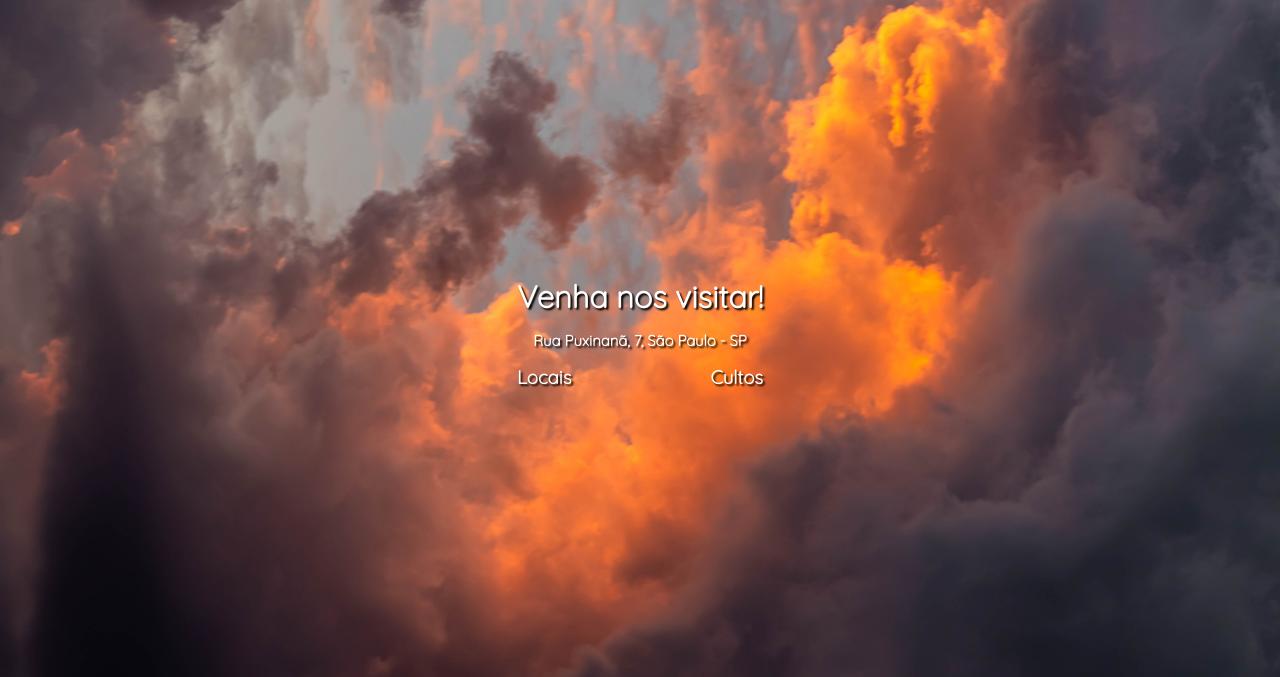
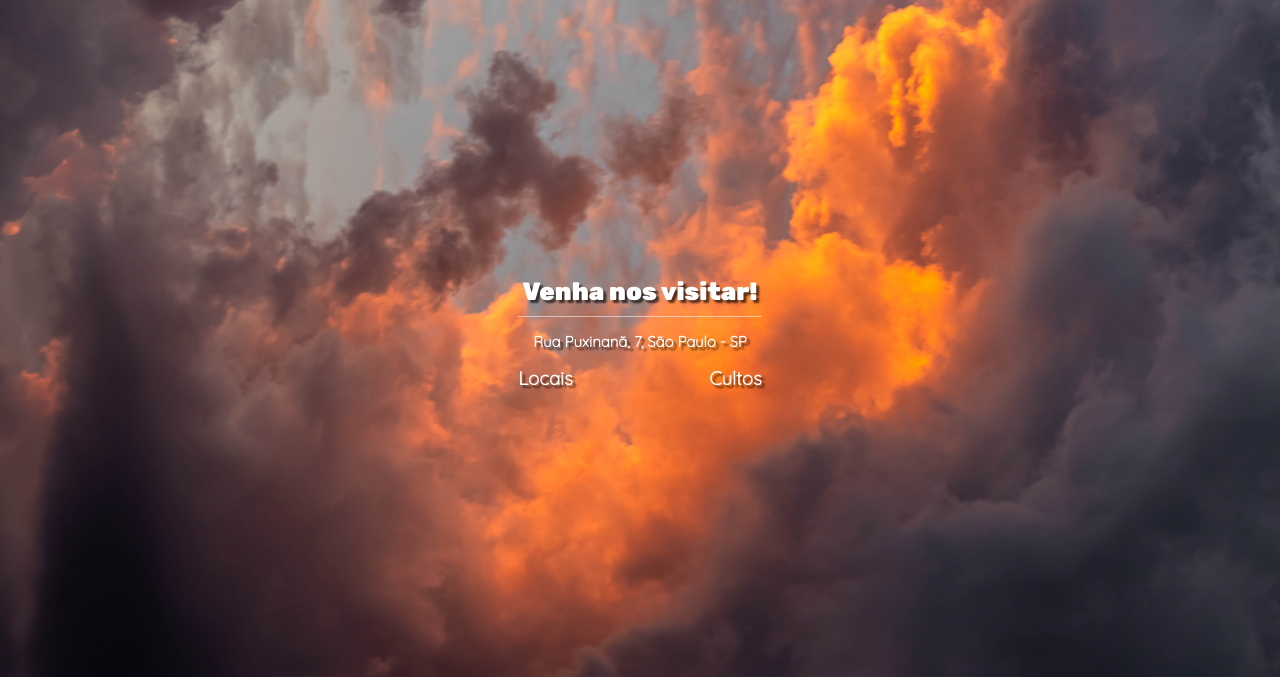
Before and after one commit to raphaelnsilva/projeto-church, a plain HTML site: page index.html in a window 1280 px wide. Shown: the part 123-800 px from the top of the page. Drawn offline with nearby package versions, Linux system fonts and the light colour scheme.

Commit message:
melhorias de fonte

```diff
--- a/estilo/style.css
+++ b/estilo/style.css
@@ -2,11 +2,14 @@
 
 @import url('https://fonts.googleapis.com/css2?family=Quicksand:wght@300&display=swap');
 
-@import url('https://fonts.googleapis.com/css2?family=Comfortaa:wght@300;600&display=swap');
+@import url('https://fonts.googleapis.com/css2?family=Comfortaa:wght@700&display=swap');
+
+@import url('https://fonts.googleapis.com/css2?family=Rubik:ital,wght@0,900;1,900&display=swap');
 
 :root {
    --fonte01: 'Quicksand', sans-serif;
    --fonte02: 'Comfortaa', cursive;
+   --fonte03: 'Rubik', sans-serif;
 }
 
 * {
@@ -58,7 +61,7 @@ main {
    left: 50%;
    transform: translate(-50%);
    color: white;
-   text-shadow: 2px 2px 2px black;
+   text-shadow: 3px 3px 2px rgba(0, 0, 0, 0.637);
    font-family: var(--fonte01);
 }
 
@@ -75,13 +78,21 @@ body {
    justify-content: space-between;
 }
 
+.conteudo-primario {
+   display: flex;
+   flex-direction: column;
+   align-items: center;
+   gap: 10px;
+}
+
 .conteudo-primario-titulo {
-   font-size: 31px;
+   font-size: 25px;
+   font-family: var(--fonte03);
 }
 
 .conteudo-primario-endereco {
+   border-top: 0.4px solid rgba(255, 255, 255, 0.527);
    font-size: 15px;
-   text-align: center;
    padding: 15px;
 
 }
```
